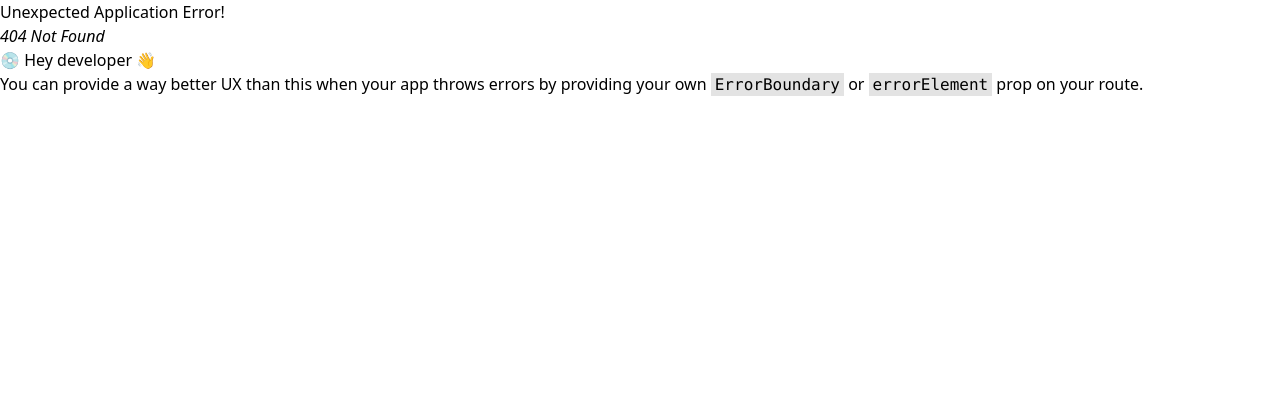
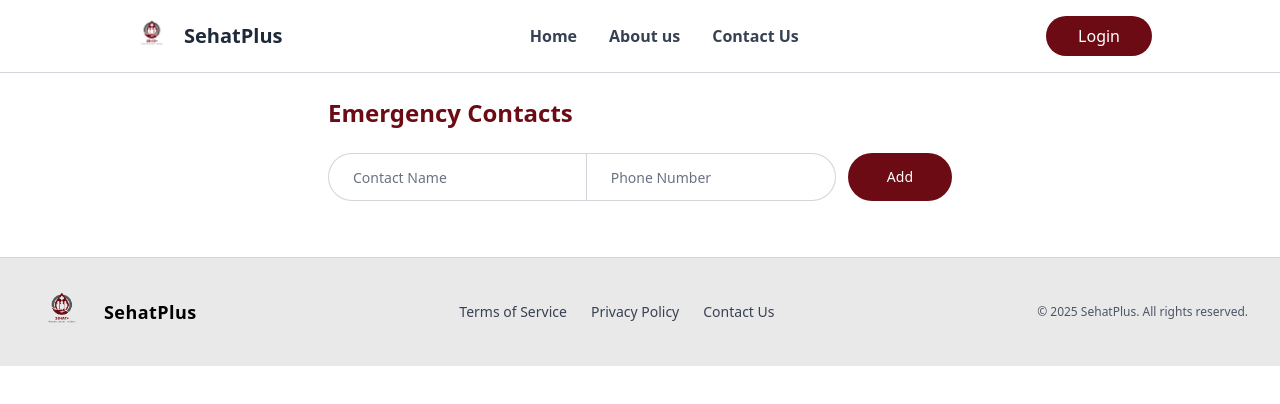
Before and after one commit to jaweriafatyma1/sehatplus-app, a React (Vite) app in the folder frontend/: page /emergency-patient in a window 1280 px wide. Before the commit this address had no page. Shown: the top 404 px of the page. Built offline with nearby package versions, Linux system fonts and the light colour scheme.

Commit message:
emergency contact added

```diff
--- a/frontend/src/main.jsx
+++ b/frontend/src/main.jsx
@@ -12,6 +12,7 @@ import Root from './Root.jsx'
 import Home from './pages/Home.jsx';
 import PremiumHome from './pages/PremiumHome.jsx';
 import MapView from './pages/map.jsx';
+import EmergencyContacts from './pages/EmergnencyContacts.jsx';
 
 
 
@@ -22,6 +23,7 @@ import MapView from './pages/map.jsx';
       <Route path="" element={<Home/>} />
 
     <Route path="/premium" element={<PremiumHome/>} />
+    <Route path="/emergency-patient" element={<EmergencyContacts/>} />
     <Route path="/map" element={<MapView/>} />
 
     </Route>
--- /dev/null
+++ b/frontend/src/pages/EmergnencyContacts.jsx
@@ -0,0 +1,92 @@
+import { useState } from 'react';
+
+export default function EmergencyContacts() {
+  const [contacts, setContacts] = useState([
+    // { id: 1, name: "Ambulance", number: "102" },
+    // { id: 2, name: "Police", number: "100" }
+  ]);
+  const [newContact, setNewContact] = useState({ name: "", number: "" });
+  const [editingId, setEditingId] = useState(null);
+
+  const handleSubmit = (e) => {
+    e.preventDefault();
+    if (!newContact.name || !newContact.number) return;
+
+    if (editingId) {
+      setContacts(contacts.map(contact =>
+        contact.id === editingId ? newContact : contact
+      ));
+      setEditingId(null);
+    } else {
+      setContacts([...contacts, { ...newContact, id: Date.now() }]);
+    }
+    setNewContact({ name: "", number: "" });
+  };
+
+  const handleDelete = (id) => {
+    setContacts(contacts.filter(contact => contact.id !== id));
+  };
+
+  return (
+    <div className="max-w-2xl mx-auto p-6">
+      <h1 className="text-2xl font-bold mb-6 text-[#6C0B14]">Emergency Contacts</h1>
+
+      {/* Input Form - Using your desired style */}
+      <form onSubmit={handleSubmit} className="flex items-center gap-3 w-full mb-8">
+        <div className="flex items-center w-full border gap-2 bg-white text-white/90 border-gray-500/30 h-12 rounded-full overflow-hidden">
+          <input
+            type="text"
+            placeholder="Contact Name"
+            className="w-full h-full pl-6 outline-none text-sm placeholder-gray-500 bg-transparent text-black"
+            value={newContact.name}
+            onChange={(e) => setNewContact({...newContact, name: e.target.value})}
+            required
+          />
+          <input
+            type="tel"
+            placeholder="Phone Number"
+            className="w-full h-full pl-6 outline-none text-sm placeholder-gray-500 bg-transparent text-black border-l border-gray-300"
+            value={newContact.number}
+            onChange={(e) => setNewContact({...newContact, number: e.target.value})}
+            required
+          />
+        </div>
+        <button
+          type="submit"
+          className="bg-[#6C0B14] active:scale-95 transition w-32 h-12 rounded-full text-sm text-white cursor-pointer"
+        >
+          {editingId ? "Update" : "Add"}
+        </button>
+      </form>
+
+      {/* Contacts List */}
+      <div className="space-y-4">
+        {contacts.map((contact) => (
+          <div key={contact.id} className="flex justify-between items-center p-4 bg-white rounded-lg shadow">
+            <div>
+              <h3 className="font-medium">{contact.name}</h3>
+              <p className="text-gray-600">{contact.number}</p>
+            </div>
+            <div className="flex gap-2">
+              <button
+                onClick={() => {
+                  setNewContact({ name: contact.name, number: contact.number });
+                  setEditingId(contact.id);
+                }}
+                className="px-3 py-1 bg-blue-500 text-white rounded text-sm"
+              >
+                Edit
+              </button>
+              <button
+                onClick={() => handleDelete(contact.id)}
+                className="px-3 py-1 bg-red-500 text-white rounded text-sm"
+              >
+                Delete
+              </button>
+            </div>
+          </div>
+        ))}
+      </div>
+    </div>
+  );
+}
```
